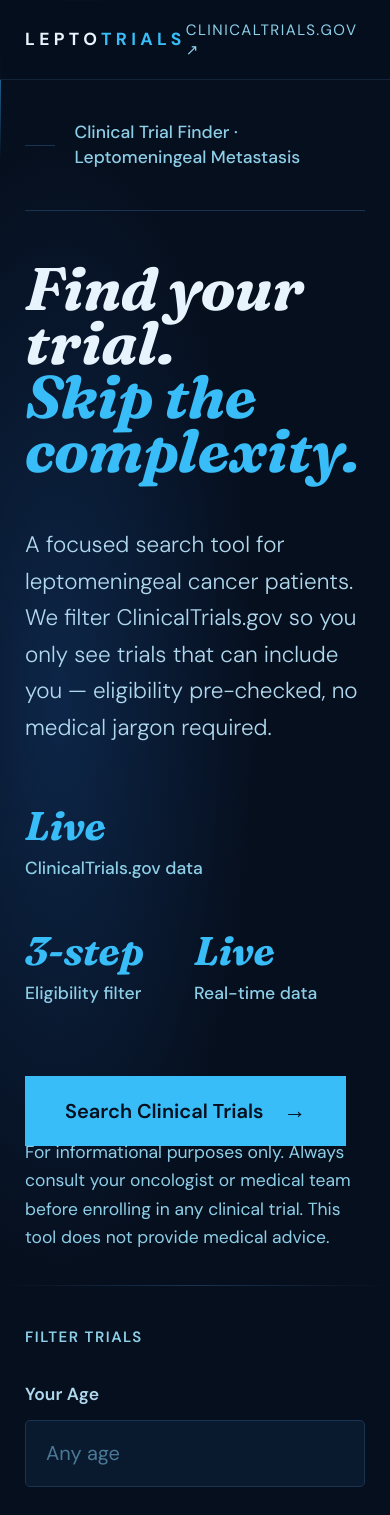
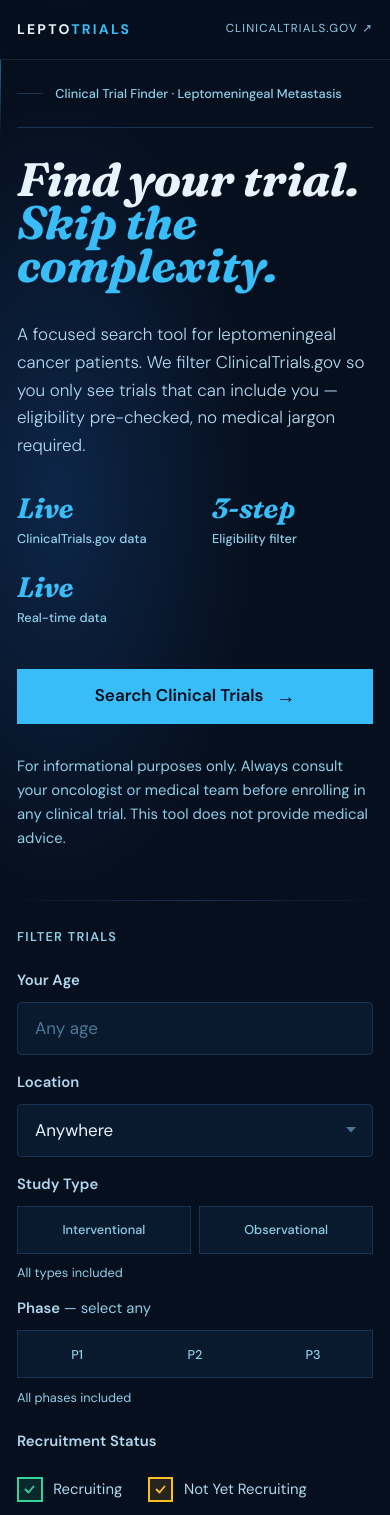
Before and after one commit to tejgluth/LeptoTrials, a React (Vite) app: page / in a window 390 px wide. Shown: the top 1515 px of the page. Built offline with nearby package versions, Linux system fonts and the light colour scheme.

Commit message:
updated mobile UI

```diff
--- a/src/App.tsx
+++ b/src/App.tsx
@@ -11,6 +11,7 @@ import { DEFAULT_SEARCH_PARAMS } from './utils/apiClient'
 export default function App() {
   const searchSectionRef = useRef<HTMLDivElement>(null)
   const sentinelRef = useRef<HTMLDivElement>(null)
+  const resultsRef = useRef<HTMLDivElement>(null)
   const [isHeaderSticky, setIsHeaderSticky] = useState(false)
   const [isFiltersCollapsed, setIsFiltersCollapsed] = useState(false)
   const [lastSearchParams, setLastSearchParams] = useState<SearchParams>(DEFAULT_SEARCH_PARAMS)
@@ -31,17 +32,17 @@ export default function App() {
   useEffect(() => {
     const sentinel = sentinelRef.current
     if (!sentinel) return
+    const isMobile = window.matchMedia('(max-width: 639px)').matches
+    const navOffset = isMobile ? 56 : 64
 
     const observer = new IntersectionObserver(
       ([entry]) => {
         const pinned = !entry.isIntersecting
         setIsHeaderSticky(pinned)
-        // Auto-expand filters when user scrolls back to the top
-        if (!pinned) setIsFiltersCollapsed(false)
       },
       // rootMargin top offset = nav height (64px); bottom opens to infinity
       // so we only care about the top edge crossing
-      { rootMargin: '-64px 0px 9999px 0px', threshold: 0 }
+      { rootMargin: `-${navOffset}px 0px 9999px 0px`, threshold: 0 }
     )
     observer.observe(sentinel)
     return () => observer.disconnect()
@@ -49,10 +50,11 @@ export default function App() {
 
   const handleSearch = (params: SearchParams) => {
     setLastSearchParams(params)
+    setIsFiltersCollapsed(true)
     search(params)
     // Give the loading state time to mount before scrolling into view
     requestAnimationFrame(() => {
-      searchSectionRef.current?.nextElementSibling?.scrollIntoView({
+      resultsRef.current?.scrollIntoView({
         behavior: 'smooth',
         block: 'start',
       })
@@ -70,15 +72,15 @@ export default function App() {
     <div className="min-h-screen bg-[#060f1e] text-[#e8f4fd]">
 
       {/* Fixed nav */}
-      <nav className="fixed top-0 left-0 right-0 z-50 flex items-center justify-between px-5 sm:px-8 md:px-12 lg:px-20 h-16 border-b border-[#1a3352]/60 bg-[#060f1e]/95 backdrop-blur-sm">
-        <span className="text-sm font-bold uppercase tracking-[0.25em] text-[#e8f4fd]">
+      <nav className="fixed top-0 left-0 right-0 z-50 flex items-center justify-between max-[350px]:items-start max-[350px]:justify-center max-[350px]:flex-col gap-3 max-[350px]:gap-1 px-4 sm:px-8 md:px-12 lg:px-20 h-14 sm:h-16 max-[350px]:h-auto max-[350px]:py-2 border-b border-[#1a3352]/60 bg-[#060f1e]/95 backdrop-blur-sm">
+        <span className="min-w-0 flex-shrink text-[0.9rem] max-[430px]:text-[clamp(0.82rem,2.9vw,0.9rem)] font-bold uppercase tracking-[0.2em] max-[430px]:tracking-[0.16em] sm:tracking-[0.25em] text-[#e8f4fd] whitespace-nowrap">
           Lepto<span className="text-[#38bdf8]">Trials</span>
         </span>
         <a
           href="https://clinicaltrials.gov"
           target="_blank"
           rel="noopener noreferrer"
-          className="text-xs uppercase tracking-widest text-[#8ecfe8] hover:text-[#b0d8ee] transition-colors duration-200"
+          className="min-w-0 flex-shrink text-[0.75rem] max-[430px]:text-[clamp(0.68rem,2.45vw,0.75rem)] uppercase tracking-[0.16em] max-[430px]:tracking-[0.1em] sm:tracking-widest text-[#8ecfe8] hover:text-[#b0d8ee] transition-colors duration-200 whitespace-nowrap max-[350px]:pl-[1px]"
         >
           ClinicalTrials.gov ↗
         </a>
@@ -96,21 +98,25 @@ export default function App() {
           natively. The compact prop switches to a tighter layout once pinned. */}
       <div
         ref={searchSectionRef}
-        className={`sticky top-16 bg-[#060f1e] z-40 transition-shadow duration-300 ${
-          isHeaderSticky ? 'shadow-[0_1px_0_#1a3352]' : ''
-        }`}
+        className={`bg-[#060f1e] z-40 transition-shadow duration-300 ${
+          hasSearched ? 'sticky top-14 sm:top-16' : 'relative'
+        } ${isHeaderSticky ? 'shadow-[0_1px_0_#1a3352]' : ''}`}
       >
         <SearchForm
           onSearch={handleSearch}
           isLoading={isLoading}
-          compact={isHeaderSticky}
+          compact={hasSearched && isHeaderSticky}
           isCollapsed={isFiltersCollapsed}
           onToggleCollapsed={() => setIsFiltersCollapsed((v) => !v)}
         />
       </div>
 
       {/* Results */}
-      <div id="results" className="min-h-[50vh]">
+      <div
+        id="results"
+        ref={resultsRef}
+        className="min-h-[50vh] scroll-mt-[8.5rem] sm:scroll-mt-[9.5rem]"
+      >
         {isLoading && <LoadingState />}
 
         {showEmpty && (
@@ -130,7 +136,7 @@ export default function App() {
         )}
 
         {!hasSearched && !isLoading && (
-          <div className="px-5 sm:px-8 md:px-12 lg:px-20 py-24 text-center">
+          <div className="px-5 sm:px-8 md:px-12 lg:px-20 py-20 sm:py-24 text-center">
             <p className="text-sm text-[#8ecfe8]">
               Set your filters above and press Search to find eligible trials
             </p>
--- a/src/components/EmptyState.tsx
+++ b/src/components/EmptyState.tsx
@@ -7,7 +7,7 @@ interface EmptyStateProps {
 export default function EmptyState({ hasSearched, error, onRetry }: EmptyStateProps) {
   if (error) {
     return (
-      <section className="px-5 sm:px-8 md:px-12 lg:px-20 py-16 sm:py-20">
+      <section className="px-4 sm:px-8 md:px-12 lg:px-20 py-14 sm:py-20">
         <div className="max-w-lg">
           <p className="text-sm font-semibold uppercase tracking-wider text-red-400 mb-4">
             Error
@@ -29,7 +29,7 @@ export default function EmptyState({ hasSearched, error, onRetry }: EmptyStatePr
   if (!hasSearched) return null
 
   return (
-    <section className="px-5 sm:px-8 md:px-12 lg:px-20 py-16 sm:py-20">
+    <section className="px-4 sm:px-8 md:px-12 lg:px-20 py-14 sm:py-20">
       <div className="max-w-lg">
         <div className="w-16 h-px bg-[#1a3352] mb-10" />
 
--- a/src/components/Hero.tsx
+++ b/src/components/Hero.tsx
@@ -32,7 +32,7 @@ export default function Hero({ onSearchClick }: HeroProps) {
   return (
     <section
       ref={containerRef}
-      className="relative min-h-screen flex flex-col justify-center overflow-hidden px-5 sm:px-8 md:px-12 lg:px-20 pt-24 pb-28 sm:pb-20"
+      className="relative min-h-screen flex flex-col justify-center overflow-hidden px-4 sm:px-8 md:px-12 lg:px-20 pt-20 sm:pt-24 pb-12 sm:pb-20"
     >
       {/* Deep navy radial glow */}
       <div
@@ -51,9 +51,9 @@ export default function Hero({ onSearchClick }: HeroProps) {
         {/* Label */}
         <p
           data-hero-label
-          className="text-sm font-medium text-[#8ecfe8] mb-8 sm:mb-10 flex items-center gap-4"
+          className="text-xs sm:text-sm font-medium text-[#8ecfe8] mb-6 sm:mb-10 flex items-center gap-3 sm:gap-4"
         >
-          <span className="inline-block w-8 h-px bg-[#1a3352]" />
+          <span className="inline-block w-6 sm:w-8 h-px bg-[#1a3352]" />
           Clinical Trial Finder · Leptomeningeal Metastasis
         </p>
 
@@ -61,20 +61,20 @@ export default function Hero({ onSearchClick }: HeroProps) {
         <div
           data-hero-line
           ref={lineRef}
-          className="w-full h-px bg-[#1a3352] mb-10 sm:mb-12"
+          className="w-full h-px bg-[#1a3352] mb-7 sm:mb-12"
         />
 
         {/* Main headline — Fraunces italic */}
-        <h1 className="font-serif italic leading-[0.9] tracking-tight mb-10 sm:mb-12">
+        <h1 className="font-serif italic leading-[0.92] sm:leading-[0.9] tracking-tight mb-8 sm:mb-12">
           <span
             data-hero-title-1
-            className="block text-[clamp(3rem,8vw,7.5rem)] font-bold text-[#e8f4fd]"
+            className="block text-[clamp(2.1rem,12vw,7.5rem)] font-bold text-[#e8f4fd]"
           >
             Find your trial.
           </span>
           <span
             data-hero-title-2
-            className="block text-[clamp(3rem,8vw,7.5rem)] font-bold text-[#38bdf8]"
+            className="block text-[clamp(2.1rem,12vw,7.5rem)] font-bold text-[#38bdf8]"
           >
             Skip the complexity.
           </span>
@@ -83,7 +83,7 @@ export default function Hero({ onSearchClick }: HeroProps) {
         {/* Subheading */}
         <p
           data-hero-sub
-          className="text-lg sm:text-xl text-[#b0d8ee] leading-relaxed max-w-2xl mb-12 sm:mb-14 font-light"
+          className="text-base sm:text-xl text-[#b0d8ee] leading-relaxed max-w-2xl mb-8 sm:mb-14 font-light"
         >
           A focused search tool for leptomeningeal cancer patients. We filter
           ClinicalTrials.gov so you only see trials that can include you —
@@ -91,17 +91,17 @@ export default function Hero({ onSearchClick }: HeroProps) {
         </p>
 
         {/* Stats row */}
-        <div className="flex flex-wrap gap-10 sm:gap-16 mb-14 sm:mb-16">
+        <div className="grid grid-cols-2 sm:flex sm:flex-wrap gap-x-8 gap-y-6 sm:gap-16 mb-10 sm:mb-16">
           {[
             { value: 'Live', label: 'ClinicalTrials.gov data' },
             { value: '3-step', label: 'Eligibility filter' },
             { value: 'Live', label: 'Real-time data' },
           ].map((stat) => (
             <div key={stat.label} data-hero-meta className="flex flex-col gap-2">
-              <span className="font-serif italic text-[2rem] sm:text-[2.5rem] leading-none font-bold text-[#38bdf8]">
+              <span className="font-serif italic text-[1.65rem] sm:text-[2.5rem] leading-none font-bold text-[#38bdf8]">
                 {stat.value}
               </span>
-              <span className="text-sm text-[#8ecfe8] font-medium">
+              <span className="text-xs sm:text-sm text-[#8ecfe8] font-medium">
                 {stat.label}
               </span>
             </div>
@@ -112,17 +112,25 @@ export default function Hero({ onSearchClick }: HeroProps) {
         <button
           data-hero-cta
           onClick={onSearchClick}
-          className="group inline-flex items-center gap-4 bg-[#38bdf8] text-[#060f1e] px-8 sm:px-10 py-4 text-base font-semibold hover:bg-[#7dd3fc] transition-colors duration-200 cursor-pointer min-h-[52px]"
+          className="group inline-flex items-center justify-center gap-3 sm:gap-4 bg-[#38bdf8] text-[#060f1e] w-full sm:w-auto px-6 sm:px-10 py-3.5 sm:py-4 text-base font-semibold hover:bg-[#7dd3fc] transition-colors duration-200 cursor-pointer min-h-[48px] sm:min-h-[52px]"
         >
           Search Clinical Trials
           <span className="inline-block transition-transform duration-200 group-hover:translate-x-1.5 text-lg leading-none">→</span>
         </button>
+
+        {/* Mobile disclaimer in flow to prevent overlap with CTA */}
+        <p
+          data-hero-disclaimer
+          className="sm:hidden mt-7 text-sm text-[#8ecfe8] leading-relaxed max-w-2xl"
+        >
+          For informational purposes only. Always consult your oncologist or medical
+          team before enrolling in any clinical trial. This tool does not provide medical advice.
+        </p>
       </div>
 
-      {/* Disclaimer */}
+      {/* Desktop/tablet disclaimer */}
       <p
-        data-hero-disclaimer
-        className="absolute bottom-7 sm:bottom-8 left-5 sm:left-8 md:left-12 lg:left-20 right-5 sm:right-8 text-sm text-[#8ecfe8] leading-relaxed max-w-2xl"
+        className="hidden sm:block absolute bottom-7 sm:bottom-8 left-5 sm:left-8 md:left-12 lg:left-20 right-5 sm:right-8 text-sm text-[#8ecfe8] leading-relaxed max-w-2xl"
       >
         For informational purposes only. Always consult your oncologist or medical
         team before enrolling in any clinical trial. This tool does not provide medical advice.
--- a/src/components/LoadingState.tsx
+++ b/src/components/LoadingState.tsx
@@ -1,6 +1,6 @@
 export default function LoadingState() {
   return (
-    <section className="px-5 sm:px-8 md:px-12 lg:px-20 py-10 sm:py-12 max-w-7xl">
+    <section className="px-4 sm:px-8 md:px-12 lg:px-20 py-8 sm:py-12 max-w-7xl">
       <div className="flex items-center gap-3 mb-8">
         <span className="inline-block w-5 h-5 border-2 border-[#38bdf8] border-t-transparent rounded-full animate-spin" />
         <span className="text-base text-[#8ecfe8]">Searching ClinicalTrials.gov…</span>
@@ -17,7 +17,7 @@ export default function LoadingState() {
 function SkeletonCard({ delay }: { delay: number }) {
   return (
     <div
-      className="bg-[#0c1e34] border border-[#1a3352] px-6 sm:px-8 py-6 sm:py-7"
+      className="bg-[#0c1e34] border border-[#1a3352] px-4 sm:px-8 py-5 sm:py-7"
       style={{ animationDelay: `${delay}s` }}
     >
       {/* Badge row */}
--- a/src/components/SearchForm.tsx
+++ b/src/components/SearchForm.tsx
@@ -103,16 +103,16 @@ export default function SearchForm({
   ]
 
   const inputCls =
-    'w-full bg-[#0a1a2e] border border-[#1a3352] text-[#e8f4fd] placeholder-[#4a7896] px-4 py-3.5 text-base focus:outline-none focus:border-[#38bdf8] transition-colors min-h-[52px] rounded-sm'
+    'w-full bg-[#0a1a2e] border border-[#1a3352] text-[#e8f4fd] placeholder-[#4a7896] px-4 py-3 text-base focus:outline-none focus:border-[#38bdf8] transition-colors min-h-[48px] sm:min-h-[52px] rounded-sm'
 
   return (
     <form onSubmit={handleSubmit} className="w-full border-b border-[#1a3352]/60">
       {/* transition-[padding] smooths the compact ↔ full height switch */}
-      <div className={`px-5 sm:px-8 md:px-12 lg:px-20 max-w-7xl transition-[padding] duration-200 ${compact ? 'py-4 sm:py-5' : 'py-8 sm:py-10'}`}>
+      <div className={`px-4 sm:px-8 md:px-12 lg:px-20 max-w-7xl transition-[padding] duration-200 ${compact ? 'py-3.5 sm:py-5' : 'py-6 sm:py-10'}`}>
 
         {/* Header row: label (non-sticky) or collapse toggle (sticky) */}
         {compact ? (
-          <div className={`flex items-center justify-between ${isCollapsed ? '' : 'mb-3'}`}>
+          <div className={`flex items-center justify-between gap-3 ${isCollapsed ? '' : 'mb-3'}`}>
             <p className="text-xs font-semibold uppercase tracking-widest text-[#8ecfe8]">
               Filter Trials
             </p>
@@ -120,7 +120,7 @@ export default function SearchForm({
               <button
                 type="button"
                 onClick={onToggleCollapsed}
-                className="flex items-center gap-1.5 text-xs font-medium text-[#8ecfe8] hover:text-[#b0d8ee] transition-colors cursor-pointer px-2 py-1 -mr-2"
+                className="flex items-center gap-1.5 text-xs font-medium text-[#8ecfe8] hover:text-[#b0d8ee] transition-colors cursor-pointer px-3 py-2 -mr-2 min-h-[44px]"
                 aria-label={isCollapsed ? 'Expand filters' : 'Collapse filters'}
               >
                 {isCollapsed ? (
@@ -132,7 +132,7 @@ export default function SearchForm({
             )}
           </div>
         ) : (
-          <p className="text-xs font-semibold uppercase tracking-widest text-[#8ecfe8] mb-7">
+          <p className="text-xs font-semibold uppercase tracking-widest text-[#8ecfe8] mb-6 sm:mb-7">
             Filter Trials
           </p>
         )}
@@ -142,7 +142,7 @@ export default function SearchForm({
         <div>
 
         {/* Filter grid */}
-        <div className={`grid grid-cols-1 sm:grid-cols-2 lg:grid-cols-4 gap-5 sm:gap-6 ${compact ? 'mb-3 mt-3' : 'mb-7'}`}>
+        <div className={`grid grid-cols-1 sm:grid-cols-2 lg:grid-cols-4 gap-4 sm:gap-6 ${compact ? 'mb-3 mt-3' : 'mb-6 sm:mb-7'}`}>
 
           {/* Age */}
           <div className="flex flex-col gap-2.5">
@@ -214,19 +214,24 @@ export default function SearchForm({
             <p className="text-sm font-semibold text-[#b0d8ee]" aria-hidden="true">
               Study Type
             </p>
-            <div className="flex gap-3 h-[52px]" role="group" aria-label="Study type">
+            <div className="flex gap-2 sm:gap-3" role="group" aria-label="Study type">
               {(['INTERVENTIONAL', 'OBSERVATIONAL'] as const).map((type) => (
                 <button
                   key={type}
                   type="button"
                   onClick={() => toggleStudyType(type)}
-                  className={`flex-1 text-sm font-medium border transition-colors duration-150 cursor-pointer ${
+                  className={`flex-1 text-xs sm:text-sm font-medium border transition-colors duration-150 cursor-pointer min-h-[48px] sm:min-h-[52px] px-1.5 sm:px-2 ${
                     studyTypes.includes(type)
                       ? 'bg-[#38bdf8] text-[#060f1e] border-[#38bdf8]'
                       : 'bg-[#0a1a2e] text-[#8ecfe8] hover:text-[#b0d8ee] hover:bg-[#0f2240] border-[#1a3352]'
                   }`}
                 >
-                  {type === 'INTERVENTIONAL' ? 'Interventional' : 'Observational'}
+                  <span className="sm:hidden">
+                    {type === 'INTERVENTIONAL' ? 'Interventional' : 'Observational'}
+                  </span>
+                  <span className="hidden sm:inline">
+                    {type === 'INTERVENTIONAL' ? 'Interventional' : 'Observational'}
+                  </span>
                 </button>
               ))}
             </div>
@@ -243,19 +248,20 @@ export default function SearchForm({
                 — select any
               </span>
             </p>
-            <div className="flex border border-[#1a3352] overflow-hidden h-[52px]" role="group" aria-label="Trial phase">
+            <div className="grid grid-cols-3 border border-[#1a3352] overflow-hidden min-h-[48px] sm:min-h-[52px]" role="group" aria-label="Trial phase">
               {phaseOptions.map(({ value, label }) => (
                 <button
                   key={value}
                   type="button"
                   onClick={() => togglePhase(value)}
-                  className={`flex-1 text-sm font-medium transition-colors duration-150 cursor-pointer ${
+                  className={`text-xs sm:text-sm font-medium transition-colors duration-150 cursor-pointer px-1 ${
                     phases.includes(value)
                       ? 'bg-[#38bdf8] text-[#060f1e]'
                       : 'bg-[#0a1a2e] text-[#8ecfe8] hover:text-[#b0d8ee] hover:bg-[#0f2240]'
                   }`}
                 >
-                  {label}
+                  <span className="sm:hidden">{label.replace('Phase ', 'P')}</span>
+                  <span className="hidden sm:inline">{label}</span>
                 </button>
               ))}
             </div>
@@ -266,14 +272,14 @@ export default function SearchForm({
         </div>
 
         {/* Status row */}
-        <div className={`flex flex-wrap items-center gap-x-8 gap-y-4 ${compact ? 'mb-3' : 'mb-8'}`}>
-          <span className="text-sm font-semibold text-[#b0d8ee] w-full sm:w-auto">
+        <div className={`flex flex-wrap items-center gap-x-6 gap-y-3 sm:gap-y-4 ${compact ? 'mb-3' : 'mb-6 sm:mb-8'}`}>
+          <span className="text-sm font-semibold text-[#b0d8ee] w-full sm:w-auto mb-0.5 sm:mb-0">
             Recruitment Status
           </span>
           {statusOptions.map(({ value, label, color }) => (
-            <label key={value} htmlFor={`filter-status-${value.toLowerCase().replace(/_/g, '-')}`} className="flex items-center gap-3 cursor-pointer group min-h-[44px]">
+            <label key={value} htmlFor={`filter-status-${value.toLowerCase().replace(/_/g, '-')}`} className="flex items-center gap-2.5 cursor-pointer group min-h-[44px]">
               <span
-                className="relative inline-flex items-center justify-center w-5 h-5 border-2 flex-shrink-0 transition-all"
+                className="relative inline-flex items-center justify-center w-6 h-6 border-2 flex-shrink-0 transition-all"
                 style={{
                   borderColor: statuses.includes(value) ? color : '#1a3352',
                   backgroundColor: statuses.includes(value) ? color + '20' : 'transparent',
@@ -299,7 +305,7 @@ export default function SearchForm({
                   className="sr-only"
                 />
               </span>
-              <span className="text-base text-[#b0d8ee] group-hover:text-[#c9dff0] transition-colors">
+              <span className="text-sm sm:text-base text-[#b0d8ee] group-hover:text-[#c9dff0] transition-colors">
                 {label}
               </span>
             </label>
@@ -307,7 +313,7 @@ export default function SearchForm({
         </div>
 
         {/* Tumor Type row */}
-        <div className={`flex flex-col gap-2.5 ${compact ? 'mb-3' : 'mb-8'}`}>
+        <div className={`flex flex-col gap-2.5 ${compact ? 'mb-3' : 'mb-6 sm:mb-8'}`}>
           <p className="text-sm font-semibold text-[#b0d8ee]" aria-hidden="true">
             Tumor Type
           </p>
@@ -317,7 +323,7 @@ export default function SearchForm({
                 key={value}
                 type="button"
                 onClick={() => toggleTumorType(value)}
-                className={`px-4 py-2 text-sm font-medium border transition-colors duration-150 cursor-pointer rounded-sm ${
+                className={`px-3.5 py-2.5 text-sm font-medium border transition-colors duration-150 cursor-pointer rounded-sm min-h-[44px] ${
                   tumorType === value
                     ? 'bg-[#38bdf8] text-[#060f1e] border-[#38bdf8]'
                     : 'bg-[#0a1a2e] text-[#8ecfe8] hover:text-[#b0d8ee] hover:bg-[#0f2240] border-[#1a3352]'
@@ -338,7 +344,7 @@ export default function SearchForm({
         <button
           type="submit"
           disabled={isLoading}
-          className="inline-flex items-center gap-3 bg-[#38bdf8] text-[#060f1e] px-8 sm:px-10 py-4 text-base font-semibold hover:bg-[#7dd3fc] transition-colors duration-200 disabled:opacity-40 disabled:cursor-not-allowed cursor-pointer min-h-[52px]"
+          className="inline-flex items-center justify-center gap-3 bg-[#38bdf8] text-[#060f1e] w-full sm:w-auto px-6 sm:px-10 py-3.5 sm:py-4 text-base font-semibold hover:bg-[#7dd3fc] transition-colors duration-200 disabled:opacity-40 disabled:cursor-not-allowed cursor-pointer min-h-[48px] sm:min-h-[52px]"
         >
           {isLoading ? (
             <>
--- a/src/index.css
+++ b/src/index.css
@@ -18,7 +18,19 @@
 
 html {
   scroll-behavior: smooth;
-  font-size: 20px;
+  font-size: 17px;
+}
+
+@media (min-width: 640px) {
+  html {
+    font-size: 18px;
+  }
+}
+
+@media (min-width: 1024px) {
+  html {
+    font-size: 20px;
+  }
 }
 
 body {
@@ -88,6 +100,10 @@ select option {
 
 /* ─── Reduced motion ────────────────────────────────────────────── */
 @media (prefers-reduced-motion: reduce) {
+  html {
+    scroll-behavior: auto;
+  }
+
   *, *::before, *::after {
     animation-duration: 0.001ms !important;
     transition-duration: 0.001ms !important;
```
Also changed, not shown: src/components/TrialCard.tsx (+32 -29 lines), src/components/TrialsList.tsx (+4 -4 lines).
